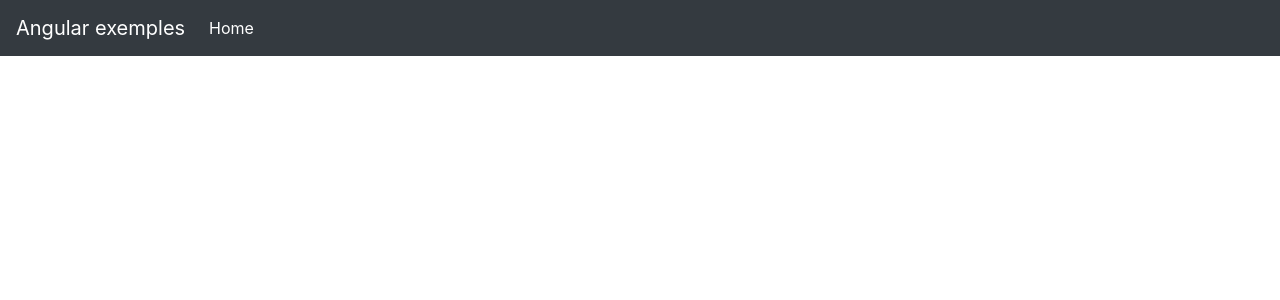
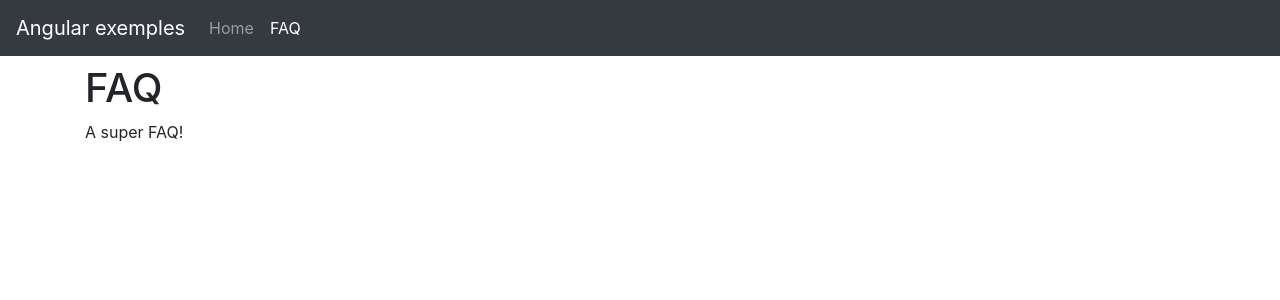
Before and after one commit to woldendans/meritis-angular-exemples, an Angular app: page /faq in a window 1280 px wide. Before the commit this address led to /. Shown: the top 300 px of the page. Built offline with nearby package versions, Linux system fonts and the light colour scheme.

Commit message:
Routing exemple and small fixes

```diff
--- a/src/app/app-routing.module.ts
+++ b/src/app/app-routing.module.ts
@@ -1,9 +1,12 @@
 import { NgModule } from '@angular/core';
 import { Routes, RouterModule } from '@angular/router';
+
 import { RedditReaderComponent } from './reddit-reader/reddit-reader.component'
+import { FaqComponent }          from './faq/faq.component'
 
 const routes: Routes = [
-  { path: '', pathMatch: 'full', component: RedditReaderComponent },
+  { path: ''   , pathMatch: 'full', component: RedditReaderComponent },
+  { path: 'faq', component: FaqComponent }
 ];
 
 @NgModule({
--- a/src/app/app.component.ts
+++ b/src/app/app.component.ts
@@ -6,5 +6,4 @@ import { Component } from '@angular/core';
   styleUrls: ['./app.component.scss']
 })
 export class AppComponent {
-  title = 'angular-exemples';
 }
--- a/src/app/app.module.ts
+++ b/src/app/app.module.ts
@@ -11,6 +11,7 @@ import { PostsDisplayerComponent } from './reddit-reader/posts-displayer/posts-d
 import { SubredditPickerComponent } from './reddit-reader/subreddit-picker/subreddit-picker.component';
 
 import { RedditService } from './services/reddit.service';
+import { FaqComponent } from './faq/faq.component';
 
 @NgModule({
   declarations: [
@@ -18,7 +19,8 @@ import { RedditService } from './services/reddit.service';
     HeaderComponent,
     RedditReaderComponent,
     PostsDisplayerComponent,
-    SubredditPickerComponent
+    SubredditPickerComponent,
+    FaqComponent
   ],
   imports: [
     BrowserModule,
--- /dev/null
+++ b/src/app/faq/faq.component.html
@@ -0,0 +1,5 @@
+<h1>FAQ</h1>
+
+<p>
+  A super FAQ!
+</p>
--- /dev/null
+++ b/src/app/faq/faq.component.ts
@@ -0,0 +1,15 @@
+import { Component, OnInit } from '@angular/core';
+
+@Component({
+  selector: 'app-faq',
+  templateUrl: './faq.component.html',
+  styleUrls: ['./faq.component.scss']
+})
+export class FaqComponent implements OnInit {
+
+  constructor() { }
+
+  ngOnInit() {
+  }
+
+}
--- a/src/app/header/header.component.html
+++ b/src/app/header/header.component.html
@@ -6,8 +6,12 @@
 
   <div class="collapse navbar-collapse" id="navbarSupportedContent">
     <ul class="navbar-nav mr-auto">
-      <li class="nav-item active">
-        <a class="nav-link" href="#">Home <span class="sr-only">(current)</span></a>
+      <li class="nav-item">
+        <a class="nav-link" routerLink="/"
+           routerLinkActive="active" [routerLinkActiveOptions]="{ exact: true }">Home</a>
+      </li>
+      <li class="nav-item">
+        <a class="nav-link" routerLink="/faq" routerLinkActive="active">FAQ</a>
       </li>
     </ul>
   </div>
--- a/src/app/reddit-reader/posts-displayer/posts-displayer.component.ts
+++ b/src/app/reddit-reader/posts-displayer/posts-displayer.component.ts
@@ -31,7 +31,6 @@ export class PostsDisplayerComponent implements OnInit {
   }
 
   ngOnInit() {
-    this.loadPosts(this.subreddit)
   }
 
 }
```
Also changed, not shown: src/app/faq/faq.component.scss (added), 1 other file (tests, documents, lock files or other folders).
